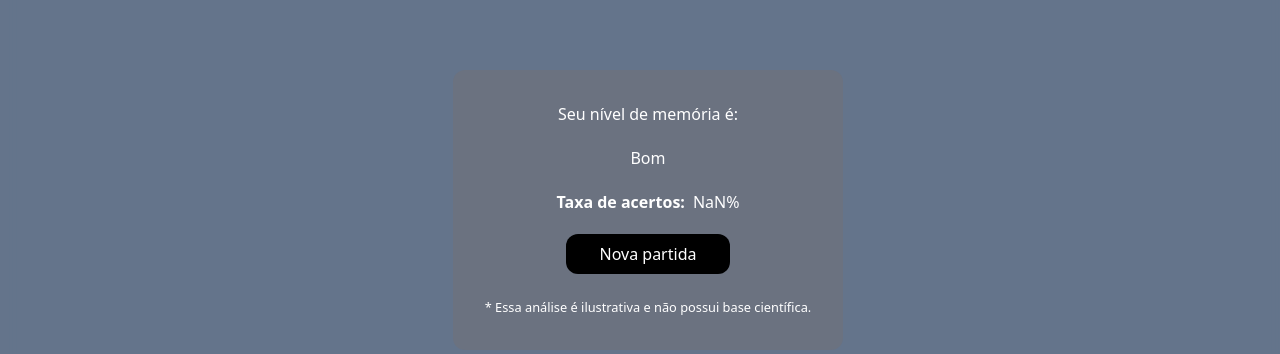
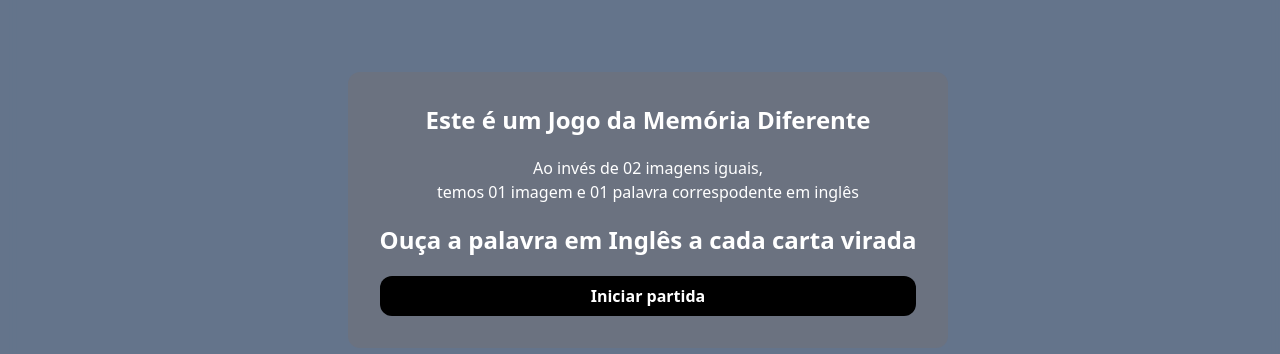
Before and after one commit to A1exsandro/learn-together, a React (Create React App) app: page /memory-game in a window 1280 px wide. Shown: the part 190-544 px from the top of the page. Built offline with nearby package versions, Linux system fonts and the light colour scheme; no server answers.

Commit message:
feat: add cards start

```diff
--- a/src/components/memory-game/Result.jsx
+++ b/src/components/memory-game/Result.jsx
@@ -1,11 +1,10 @@
-import { useState } from "react"
 import { useMemory } from "../../contexts/MemoryContext"
 
 const Result = () => {
 	const { idFoundPairsCards, cards, numbersCardsFlipped, resetGame } = useMemory()
 
   const finished = cards.length === idFoundPairsCards.length * 2
-
+  const start = cards.length === 0
   const hitRate = cards.length / numbersCardsFlipped * 100
 
 	return (
@@ -13,6 +12,32 @@ const Result = () => {
 			className={`fixed top-0 flex justify-center items-center w-full
 			h-full backdrop-blur-sm ${finished ? '' : 'hidden'}`}
 		>
+      {
+        start ? (
+          <div
+            className="flex flex-col items-center text-white gap-y-5
+            bg-gray-500 p-8 rounded-xl"
+          >
+            <h1 className="text-center font-bold text-2xl">
+              Este é um Jogo da Memória Diferente
+            </h1>
+
+            <p className="text-center">Ao invés de 02 imagens iguais,<br/>
+                temos 01 imagem e 01 palavra correspodente em inglês
+            </p>
+
+            <p className="text-center font-bold text-2xl">
+              Ouça a palavra em Inglês a cada carta virada
+            </p>
+
+            <button
+              onClick={resetGame}
+              className="bg-black font-bold py-2 w-full rounded-xl hover:cursor-pointer"
+            >
+              Iniciar partida
+            </button>
+          </div>
+        ) : (
           <div
             className="flex flex-col items-center text-white gap-y-5
             bg-gray-500 p-8 rounded-xl"
@@ -37,6 +62,8 @@ const Result = () => {
               </small>
             </p>
           </div>
+        )
+      }
 		</div>
 	)
 }
```
Lines whose indentation alone changed are shown as unchanged.
